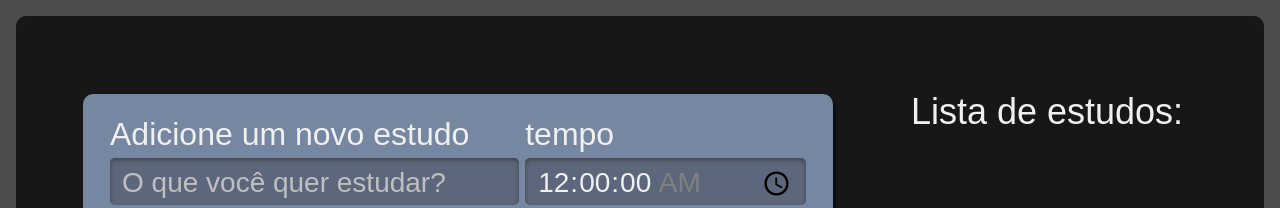
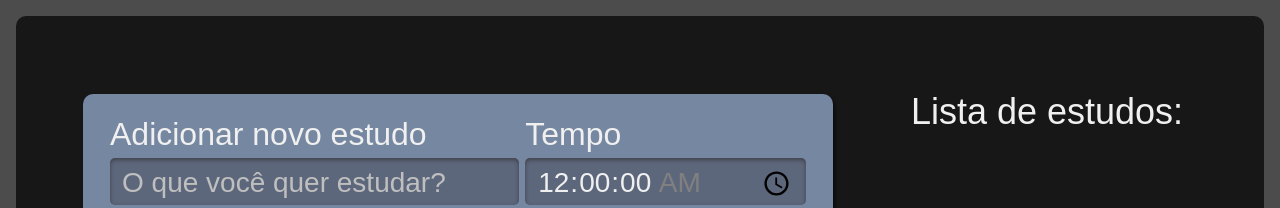
Before and after one commit to TatianePatriota/alura-studies, a React (Create React App) app: page / in a window 1280 px wide. Shown: the top 208 px of the page. Built offline with nearby package versions, Linux system fonts and the light colour scheme.

Commit message:
alterando title do  form

```diff
--- a/src/components/Formulario/index.tsx
+++ b/src/components/Formulario/index.tsx
@@ -2,22 +2,22 @@ import React, { useState } from "react";
 import Button from "../Button";
 import style from "./Formulario.module.scss";
 import { Itarefa } from "../../types/tarefas";
-import { v4 as uuidv4} from "uuid";
+import { v4 as uuidv4 } from "uuid";
 
 const tarefaInicial = (): Itarefa => ({
   tarefa: '',
   tempo: '00:00',
   selecionado: false,
-  completado:false,
+  completado: false,
   id: uuidv4()
 })
 
-function Formulario({setTarefas}: {setTarefas:React.Dispatch<React.SetStateAction<Itarefa[]>>}) {
+function Formulario({ setTarefas }: { setTarefas: React.Dispatch<React.SetStateAction<Itarefa[]>> }) {
   const [tarefa, setTarefa] = useState<Itarefa>(() => tarefaInicial());
 
   function adicionarTarefa(evento: React.FormEvent) {
     evento.preventDefault();
-  setTarefas(tarefasAntigas => [...tarefasAntigas, tarefa])
+    setTarefas(tarefasAntigas => [...tarefasAntigas, tarefa])
     setTarefa(tarefaInicial())
   }
 
@@ -25,13 +25,13 @@ function Formulario({setTarefas}: {setTarefas:React.Dispatch<React.SetStateActio
     <form className={style.novaTarefa} onSubmit={adicionarTarefa}>
       <div className={style.inputContainer}>
         <label htmlFor="tarefa">
-          Adicione um novo estudo
+          Adicionar novo estudo
         </label>
         <input type="text" value={tarefa.tarefa} onChange={evento => setTarefa(tarefasAntigas => ({ ...tarefasAntigas, tarefa: evento.target.value }))} name="tarefa" id="tarefa" placeholder="O que você quer estudar?" required />
       </div>
       <div className={style.inputContainer}>
         <label htmlFor="tempo">
-          tempo
+          Tempo
         </label>
         <input type="time" value={tarefa.tempo} onChange={evento => setTarefa(tarefasAntigas => ({ ...tarefasAntigas, tempo: evento.target.value }))} step="1" name="tempo" id="tempo" min="00:00:00" max="01:30:00" required />
       </div>
```
